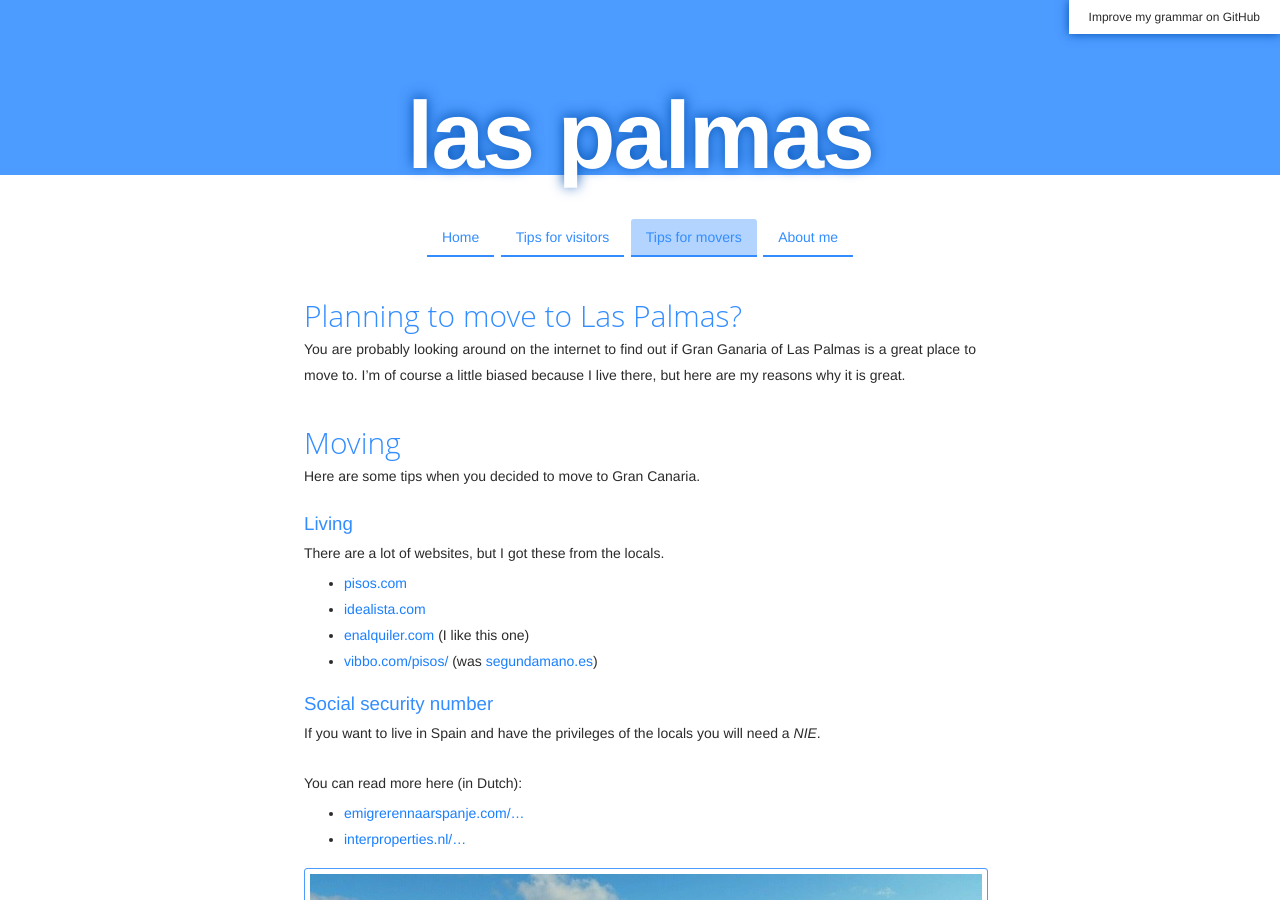
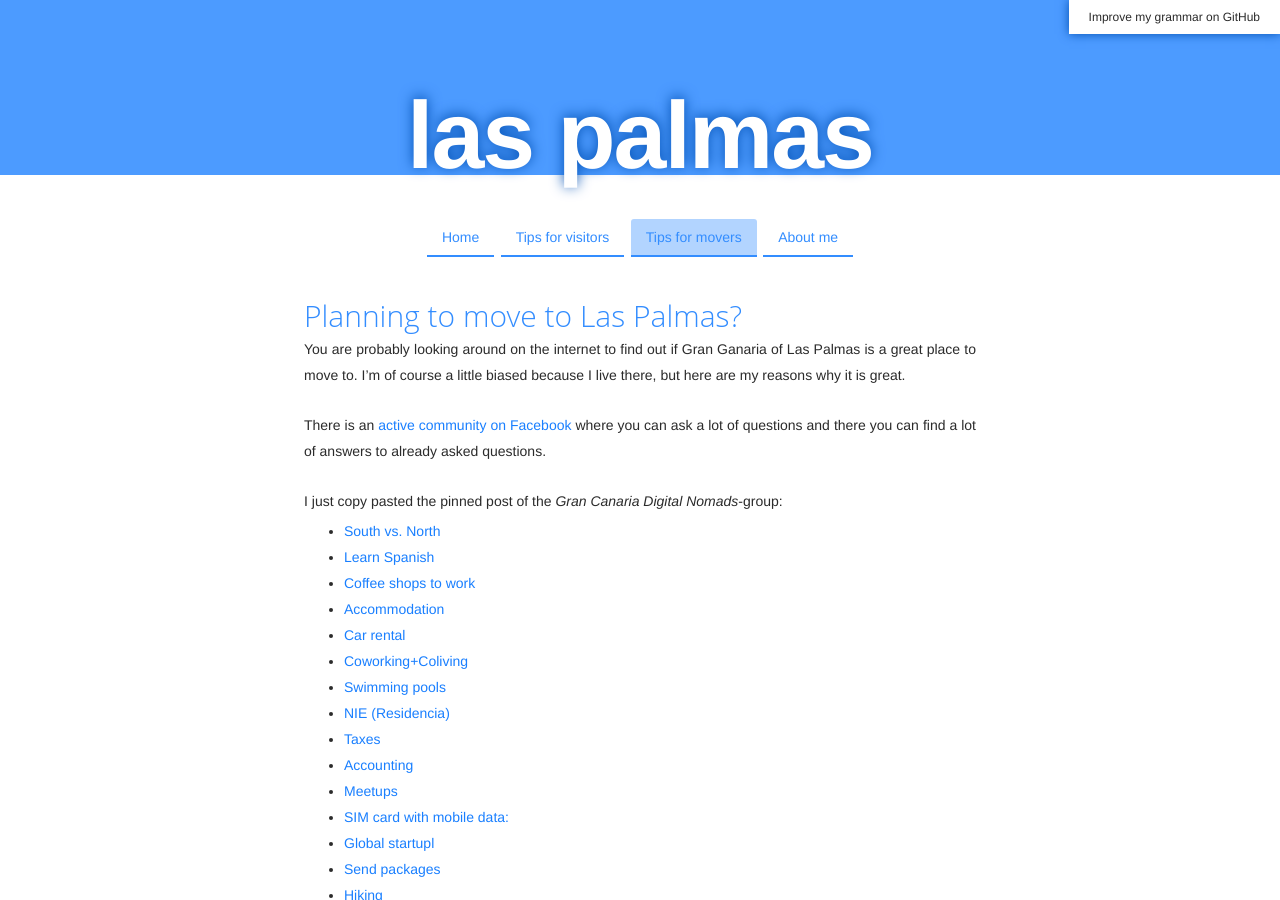
Before and after one commit to adriaandotcom/laspalmas.adriaan.io, a Jekyll site: the page built from movers.md, in a window 1280 px wide and 900 px high. Built offline with Jekyll 4.4.1, drawn with Linux system fonts in a browser that asks for light colours.

Commit message:
Explain to movers why Las Palmas is great and add Facebook post

```diff
--- a/movers.md
+++ b/movers.md
@@ -5,7 +5,27 @@ title: Planning to move to Las Palmas?
 You are probably looking around on the internet to find out if Gran Ganaria of Las Palmas is a great place to move to.
 I'm of course a little biased because I live there, but here are my reasons why it is great.
 
+There is an [active community on Facebook](https://www.facebook.com/groups/201877786658754/) where you can ask a lot of questions and there you can find a lot of answers to already asked questions.
 
+I just copy pasted the pinned post of the *Gran Canaria Digital Nomads*-group:
+
+* [South vs. North](https://www.facebook.com/groups/201877786658754/permalink/406932096153321/)
+* [Learn Spanish](https://www.facebook.com/groups/201877786658754/permalink/351465558366642/)
+* [Coffee shops to work](https://www.facebook.com/groups/201877786658754/permalink/326277950885403/)
+* [Accommodation](https://www.facebook.com/groups/201877786658754/permalink/320836974762834/)
+* [Car rental](https://www.facebook.com/groups/201877786658754/permalink/389968741182990/)
+* [Coworking+Coliving](http://www.thesurfoffice.com/)
+* [Swimming pools](https://www.facebook.com/groups/201877786658754/permalink/469876796525517/)
+* [NIE (Residencia)](https://www.facebook.com/groups/201877786658754/permalink/355155904664274/)
+* [Taxes](https://www.facebook.com/groups/201877786658754/permalink/299332983579900/)
+* [Accounting](https://www.facebook.com/groups/201877786658754/permalink/495765700603293/)
+* [Meetups](http://www.meetup.com/gran-canaria-digital-nomads/)
+* [SIM card with mobile data:](https://www.facebook.com/groups/201877786658754/permalink/383069151872949/)
+* [Global startupl](https://www.facebook.com/groups/201877786658754/permalink/375588975954300)
+* [Send packages](https://www.facebook.com/groups/201877786658754/permalink/399804570199407/)
+* [Hiking](https://www.facebook.com/groups/201877786658754/permalink/487788338067696/?comment_id=487873871392476&reply_comment_id=487896531390210&notif_t=group_comment)
+
+More to come...
 
 ## Moving
 Here are some tips when you decided to move to Gran Canaria.
```
